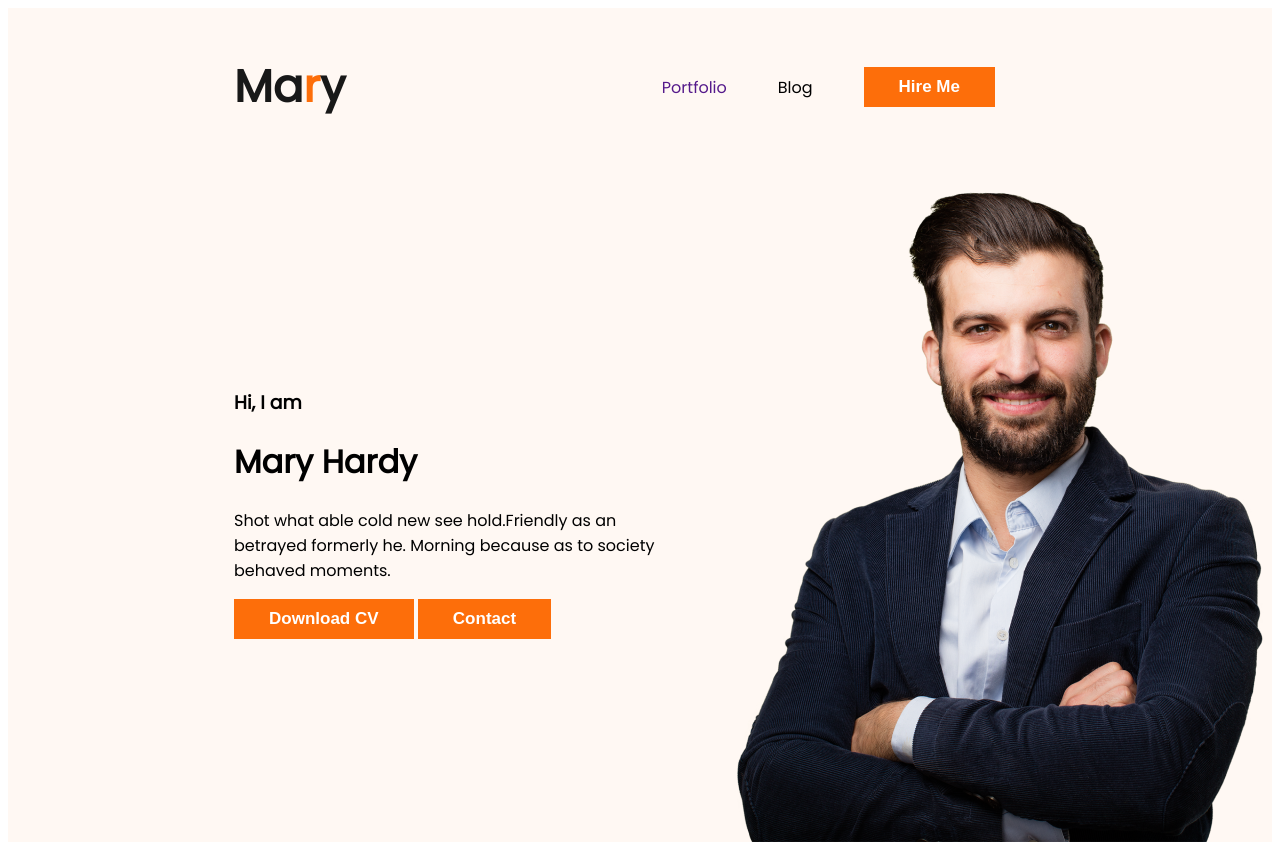
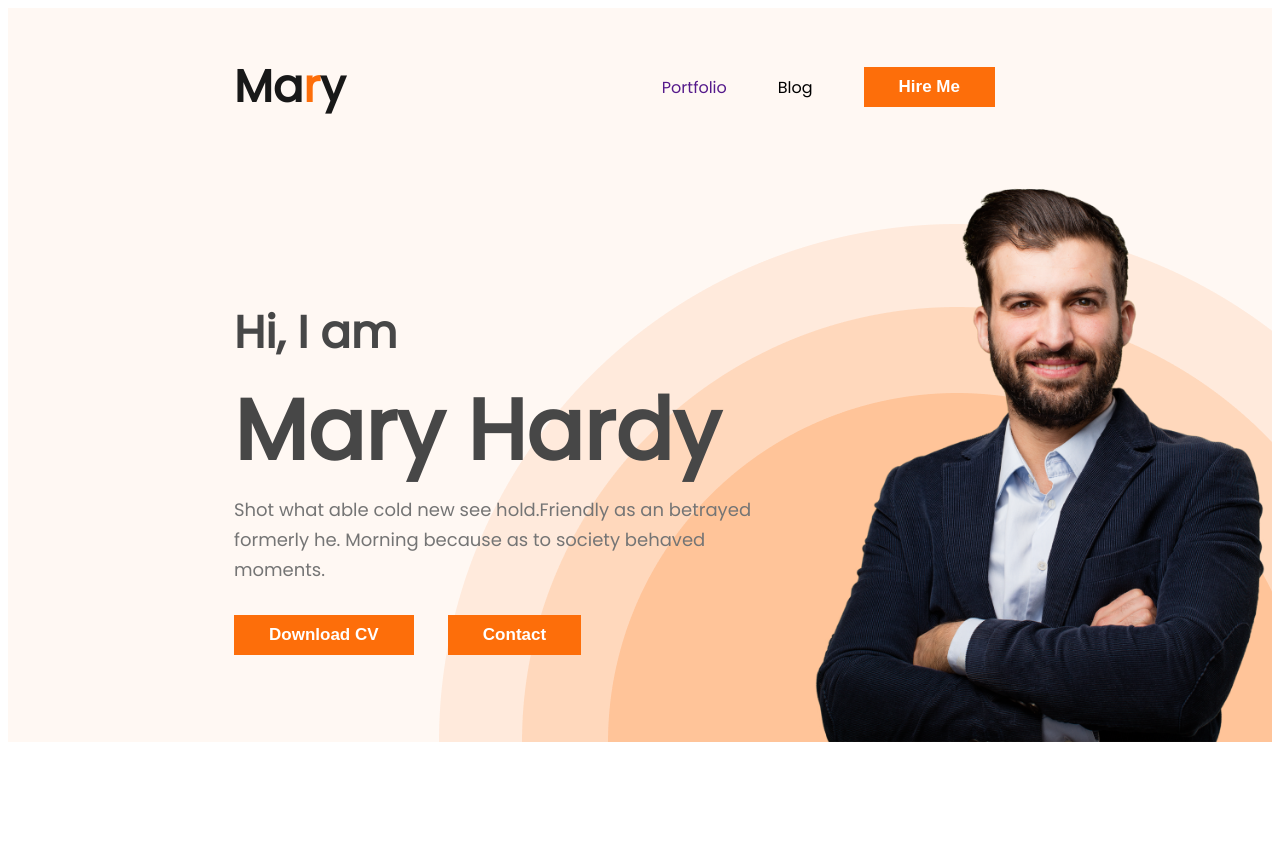
Before and after one commit to nasirmondol/my-dev-portfoliob8, a plain HTML site: page index.html in a window 1280 px wide. After the commit the page ends 800 px from the top, so only its background shows below. Drawn offline with Linux system fonts and the light colour scheme.

Commit message:
banner style added

```diff
--- a/index.html
+++ b/index.html
@@ -25,9 +25,10 @@
             <div class="banner-text">
                 <h3 class="banner-grettings">Hi, I am</h3>
                 <h1 class="banner-heading">Mary Hardy</h1>
-                <p>Shot what able cold new see hold.Friendly as an betrayed formerly he. Morning because as to society
+                <p class="banner-desctiption">Shot what able cold new see hold.Friendly as an betrayed formerly he.
+                    Morning because as to society
                     behaved moments.</p>
-                <button class="btn">Download CV</button>
+                <button style="margin-right: 30px;" class="btn">Download CV</button>
                 <button class="btn">Contact</button>
             </div>
             <img class="banner-image" src="./images/hardy.png" alt="">
--- a/styles/style.css
+++ b/styles/style.css
@@ -55,9 +55,36 @@ nav a {
     display: flex;
     align-items: center;
     margin-left: 226px;
+    background-image: url('../images/header_bg.png');
+    background-repeat: no-repeat;
+    background-position: bottom right;
 }
 
 .banner-image {
     width: 584px;
-    height: 676px;
+    height: 576px;
 }
+
+.banner-grettings {
+    color: var(--dark-02, #474747);
+    font-size: 45px;
+    font-weight: 600;
+    margin-bottom: 0px;
+}
+
+.banner-heading {
+    margin-top: 0px;
+    font-size: 85px;
+    font-weight: 700;
+    color: var(--dark-02, #474747);
+    margin-bottom: 0px;
+}
+
+.banner-desctiption {
+    margin-top: 0px;
+    color: var(--dark-03, #757575);
+    font-size: 18px;
+    font-weight: 400;
+    line-height: 30px;
+    margin-bottom: 30px;
+}
```
